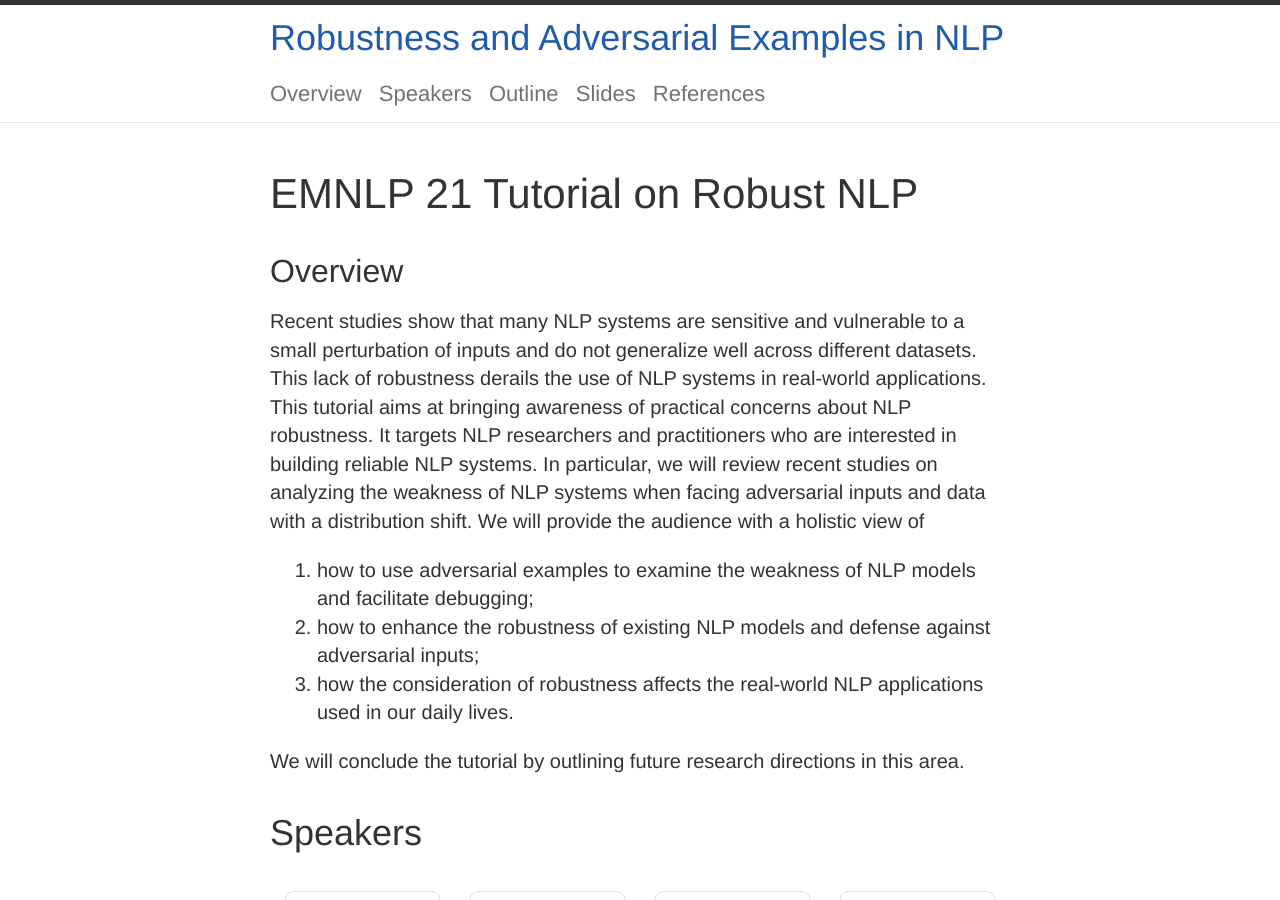
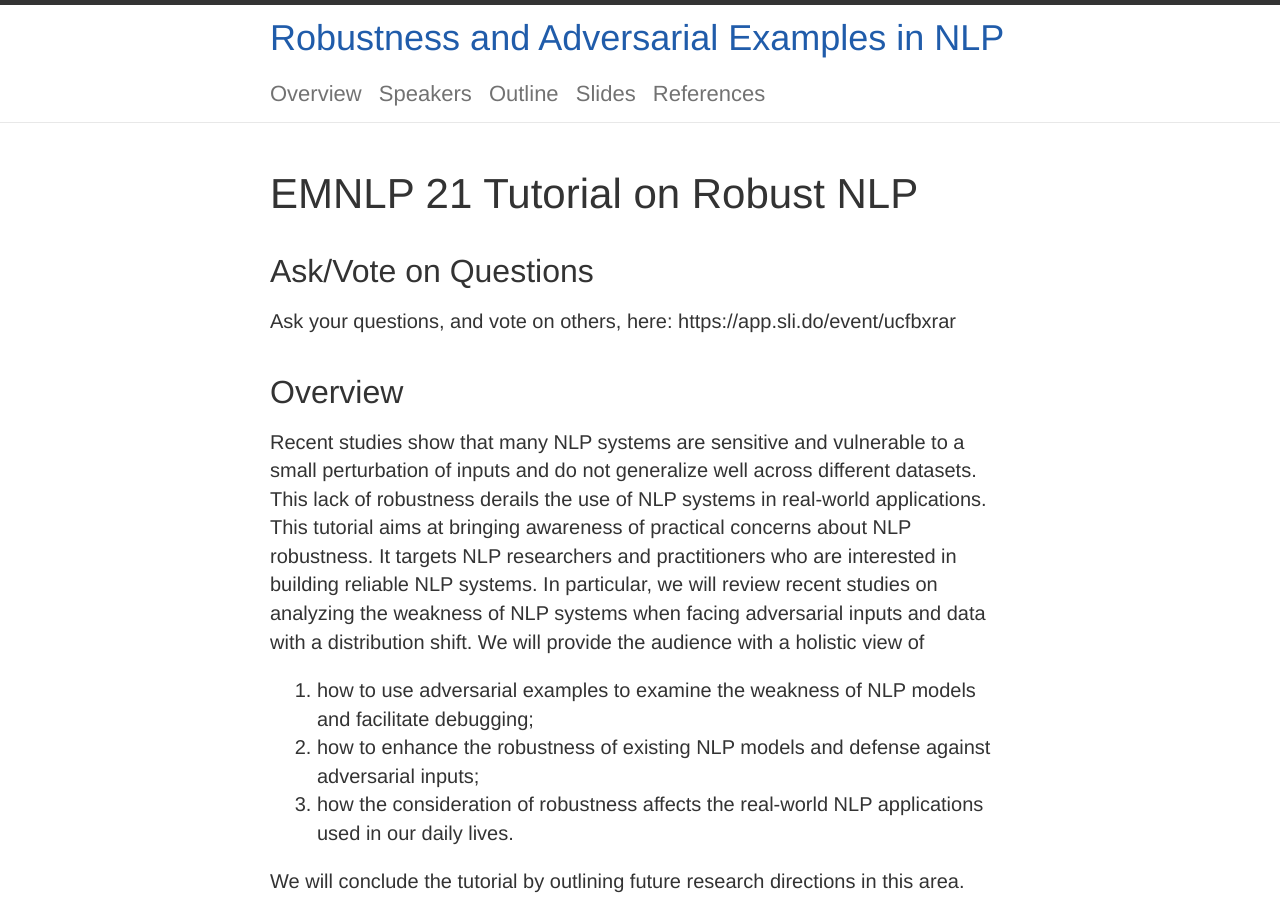
Before and after one commit to llms-robustness-2025/llms-robustness-2025.github.io, a Jekyll site: the page built from index.md, in a window 1280 px wide and 900 px high. Built offline with Jekyll 4.4.1, drawn with Linux system fonts in a browser that asks for light colours.

Commit message:
add slido

```diff
--- a/index.md
+++ b/index.md
@@ -3,6 +3,10 @@ title: EMNLP 21 Tutorial on Robust NLP
 layout: page
 permalink: /
 ---
+
+## Ask/Vote on Questions
+
+Ask your questions, and vote on others, here: https://app.sli.do/event/ucfbxrar
 
 ## Overview
 
```
